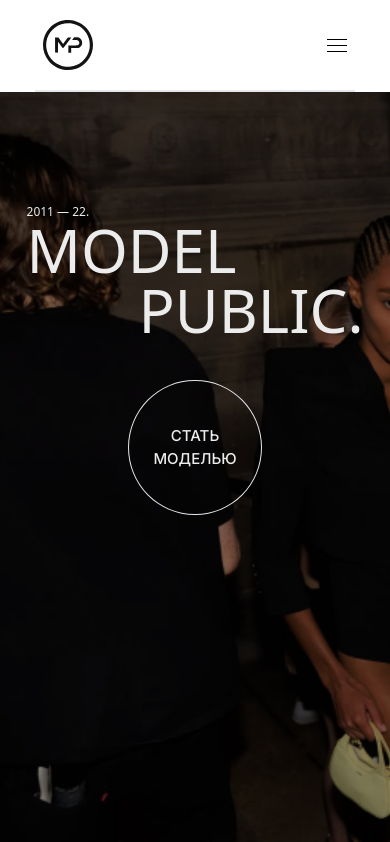
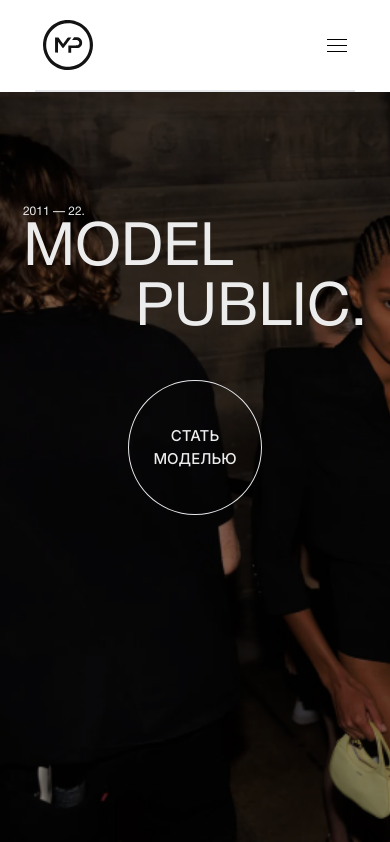
Before and after one commit to Tihonenko/NextJS-Tailwind-Sanity-project, a Next.js app: page / in a window 390 px wide. Shown: the top 842 px of the page. Built offline with nearby package versions, Linux system fonts and the light colour scheme.

Commit message:
hero css

```diff
--- a/app/components/home-page/hero-section/hero.module.scss
+++ b/app/components/home-page/hero-section/hero.module.scss
@@ -16,7 +16,7 @@
 }
 
 .title_mobile {
-	@apply flex flex-col text-6xl sm:text-8xl xmd:hidden;
+	@apply flex flex-col font-Helvetica text-6xl sm:text-8xl xmd:hidden;
 
 	& > span:nth-child(1) {
 		@apply text-xs sm:translate-x-1 md:translate-x-3;
--- a/app/components/layout/font.variable.tsx
+++ b/app/components/layout/font.variable.tsx
@@ -1,5 +1,6 @@
 import { Inter } from '@next/font/google';
 import localFont from '@next/font/local';
+import { transferableAbortController } from 'util';
 
 export const inter = Inter({
 	variable: '--font-inter',
```
